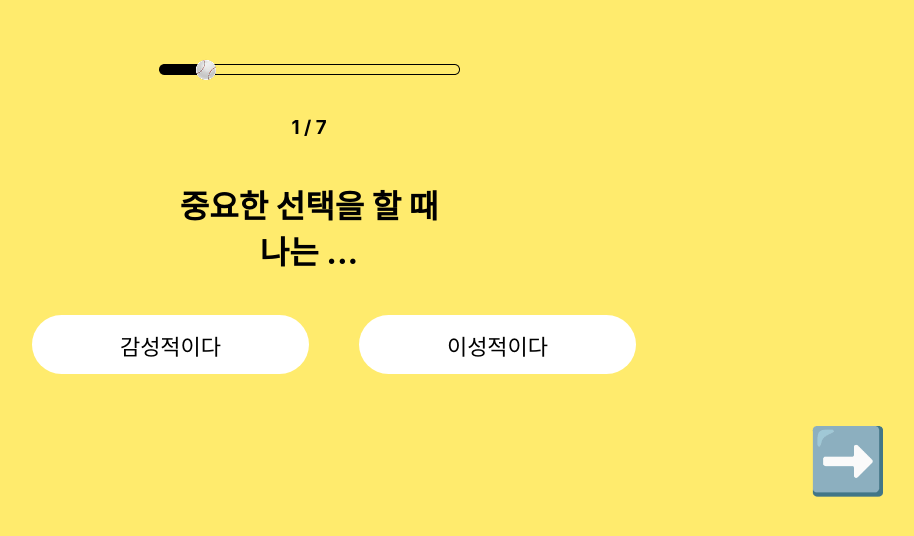
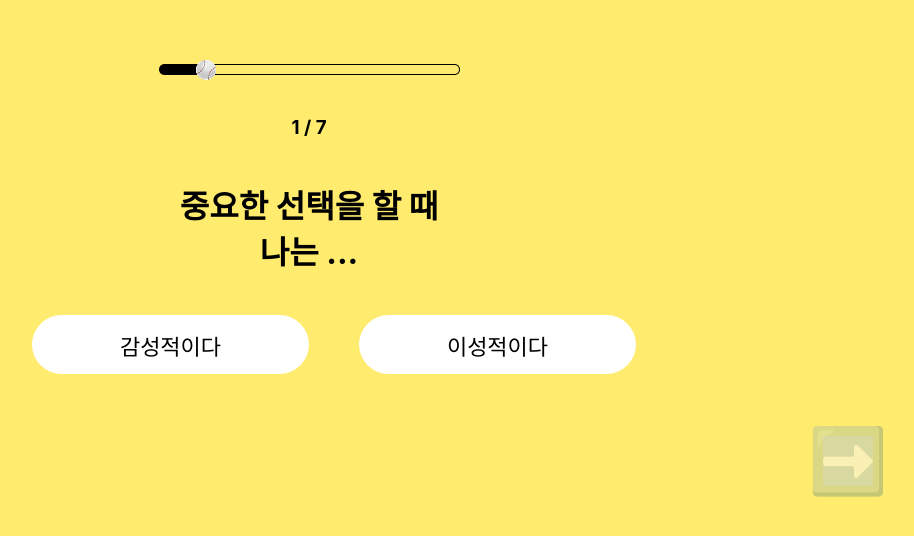
Before and after one commit to seyun31/baseballTest, a React (Vite) app: page /1 in a window 1280 px wide. Shown: the part 164-700 px from the top of the page, without its empty margins (331-1245 px from the left). Built offline with nearby package versions, Linux system fonts and the light colour scheme.

Commit message:
Feat: ChoiceButton과 NextButton 수정정

```diff
--- a/src/components/firstStage.jsx
+++ b/src/components/firstStage.jsx
@@ -1,17 +1,42 @@
+import { useState, useRef } from 'react'
 import styled from "styled-components";
+import { useNavigate } from 'react-router-dom';
 import GlobalStyle from "../style/GlobalStyle"
 import progressingBar1 from "../assets/progressingBar1.png";
 
 function FirstStage() {
+    const [answer1, setAnswer1] = useState("");
+    const navigate = useNavigate();
+
+    const handleAnswer = (answer1) => {
+        setAnswer1(answer1);
+    };
+
+    const handleNext = () => {
+        if(answer1 !== "") {
+            navigate("/2");
+        }
+    };
+
     return(
         <>
         <GlobalStyle />
         <ProgressingBar src={progressingBar1} alt="상태바 1/7" />
         <SubTitle>1 / 7</SubTitle>
         <Title>중요한 선택을 할 때 {"\n"} 나는 ...</Title>
-        <ChoiceButton>감성적이다</ChoiceButton>
-        <ChoiceButton>이성적이다</ChoiceButton>
-        <NextButton>➡️</NextButton>
+        <ChoiceButton
+            selected={answer1 === "감성적이다"}
+            onClick={() => handleAnswer("감성적이다")}
+        >
+            감성적이다
+        </ChoiceButton>
+        <ChoiceButton
+            selected={answer1 === "이성적이다"}
+            onClick={() => handleAnswer("이성적이다")}
+        >
+            이성적이다
+        </ChoiceButton>
+        <NextButton disabled={!answer1} onClick={handleNext}>➡️</NextButton>
         </>
     )
 }
@@ -41,7 +66,7 @@ const Title = styled.h1`
 const ChoiceButton = styled.button`
     width: 277px;
     height: 59px;
-    background-color: #FFFFFF;
+    background-color: ${({ selected }) => (selected ? "#47E975" : "#FFFFFF")};
     color: black;
     font-size: 22px;
     border: none;
```
